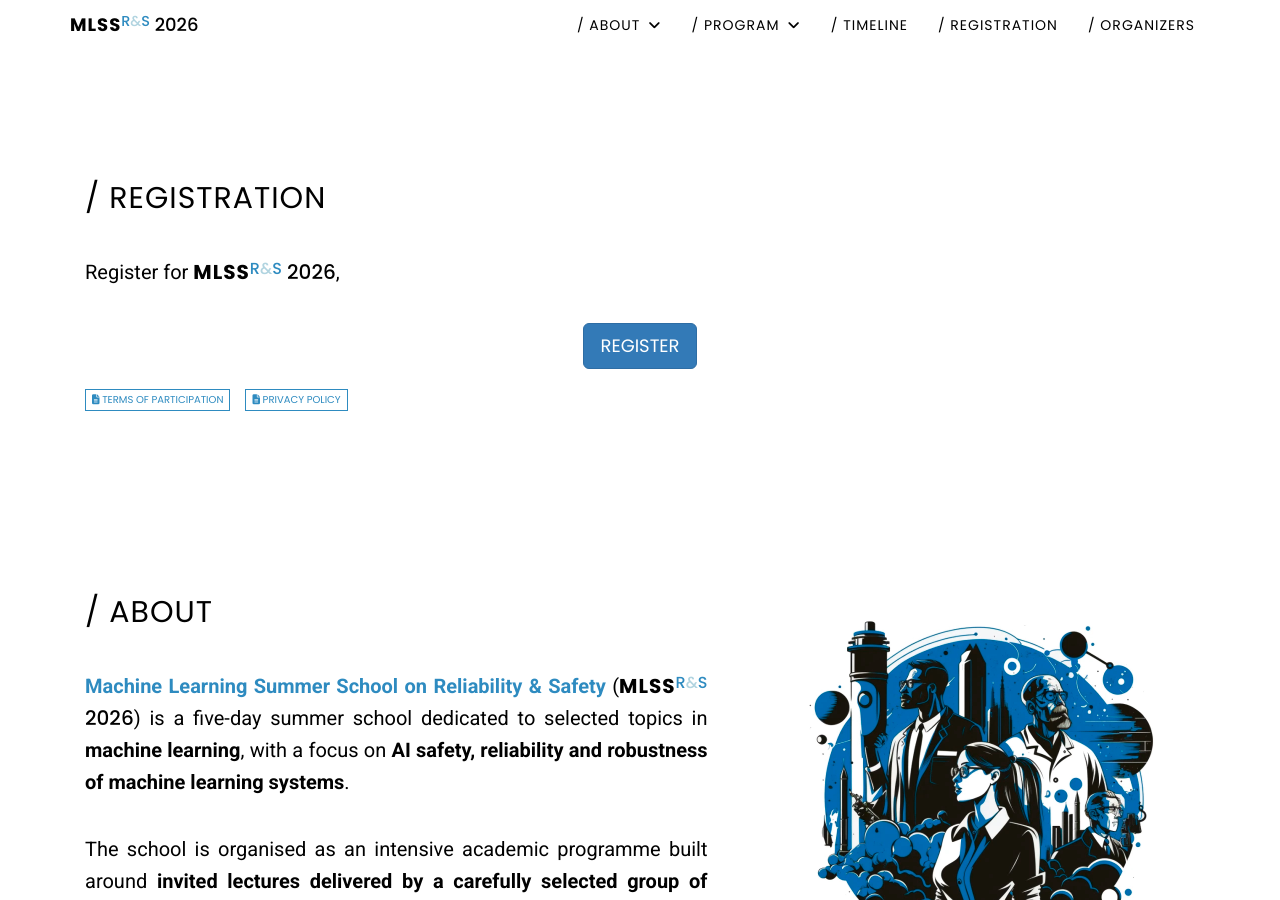
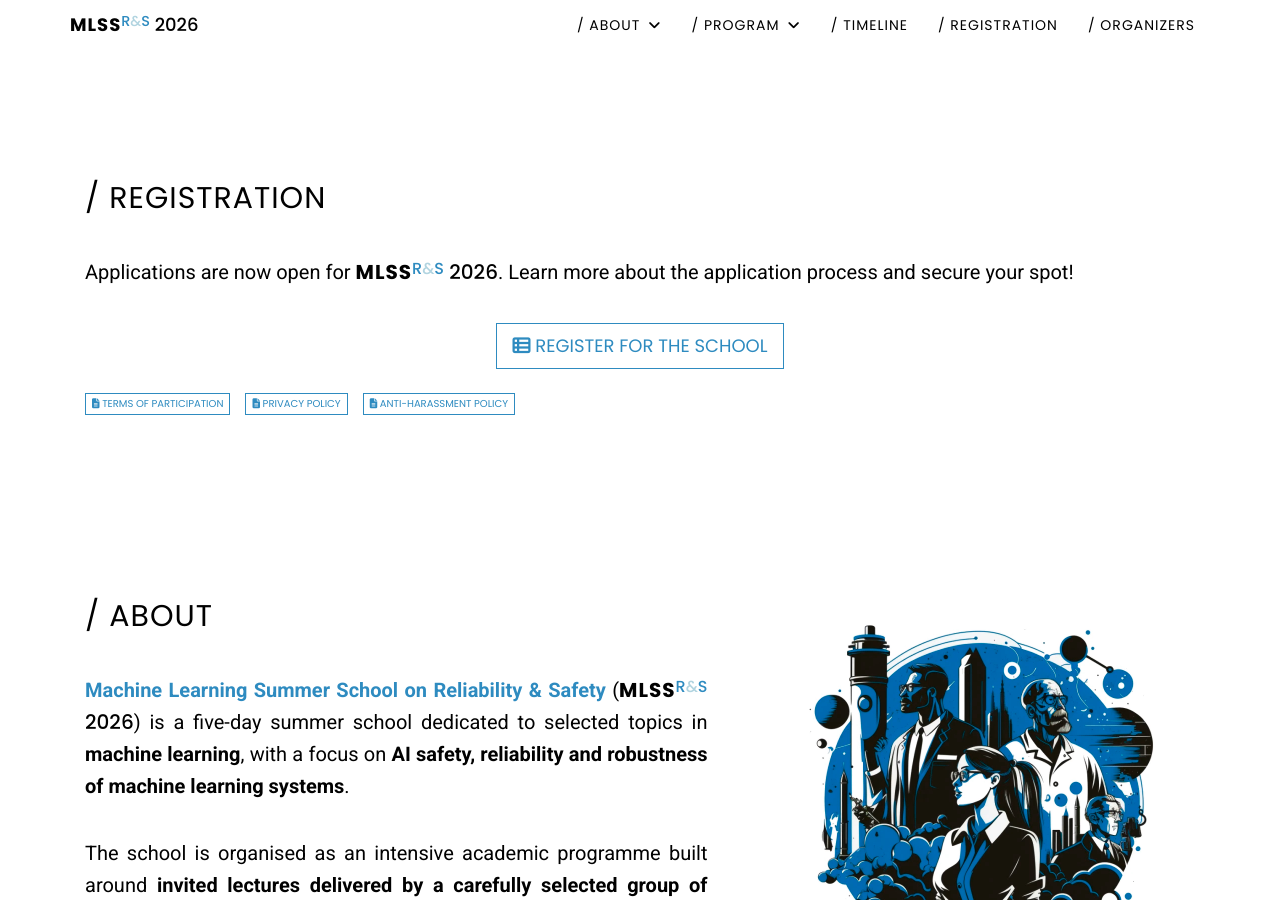
Before and after one commit to mlinpl/mlss2026.mlinpl.org, a Jekyll site: the page built from pages/index.html, in a window 1280 px wide and 900 px high, scrolled down 864 px. Built offline with Jekyll 4.4.1, drawn with Linux system fonts in a browser that asks for light colours.

```diff
--- a/_config.yml
+++ b/_config.yml
@@ -50,7 +50,8 @@ header:
   #countdown-text: '<a href="registration">Registration</a> closes in:'
   # countdown-overwrite: 'Thank you for participating!'
   # countdown-overwrite: ''
-  arrow-url: "#about"
+  # arrow-url: "#about"
+  arrow-url: "#registration"
 
 # Navigation settings
 navigation:
--- a/_includes/home/registration.html
+++ b/_includes/home/registration.html
@@ -1,4 +1,4 @@
-<div class="container content-section">
+<div id="registration" class="container content-section">
     <div class="row">
         <div class="col-lg-12">
             <h2>/ Registration</h2>
@@ -7,11 +7,12 @@
     <div class="row d-flex align-items-center">
         <div class="col-lg-12">
             <p>
-                Register for {{ site.inline-logo }},
+                Applications are now open for {{ site.inline-logo }}. Learn more about the application process and secure your spot!
             </p>
             <div class="d-flex justify-content-center">
-                <a href="{{ "./registration" | relative_url }}" target="_blank" class="btn btn-primary btn-lg">Register</a>
+                <a href="{{ "./registration" | relative_url }}" class="btn btn-default btn-lg"><i class="fa-solid fa-table-list"></i> <span class="network-name">Register for the school</span></a>
             </div>
+
         </div>
     </div>
     <div class="row" style="margin-top: 1em;">
@@ -27,6 +28,11 @@
                         <i class="fa-solid fa-file-lines"></i> Privacy policy
                     </a>
                 </li>
+                <li>
+                    <a href="{{ "./anti-harassment-policy" | relative_url }}" class="btn btn-default btn-small">
+                        <i class="fa-solid fa-file-lines"></i> Anti-Harassment Policy
+                    </a>
+                </li>
             </ul>
         </div>
     </div>
```
Also changed, not shown: pages/registration.md (+7 -2 lines).
